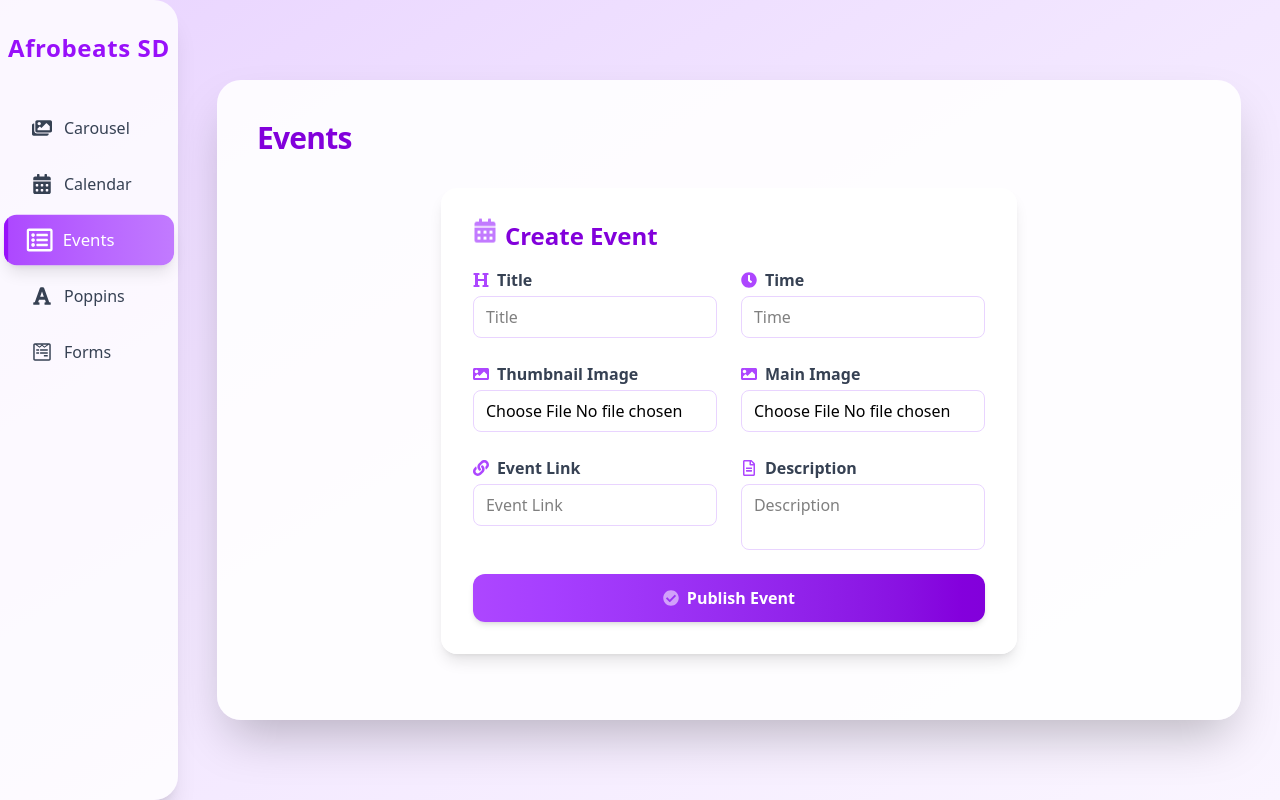
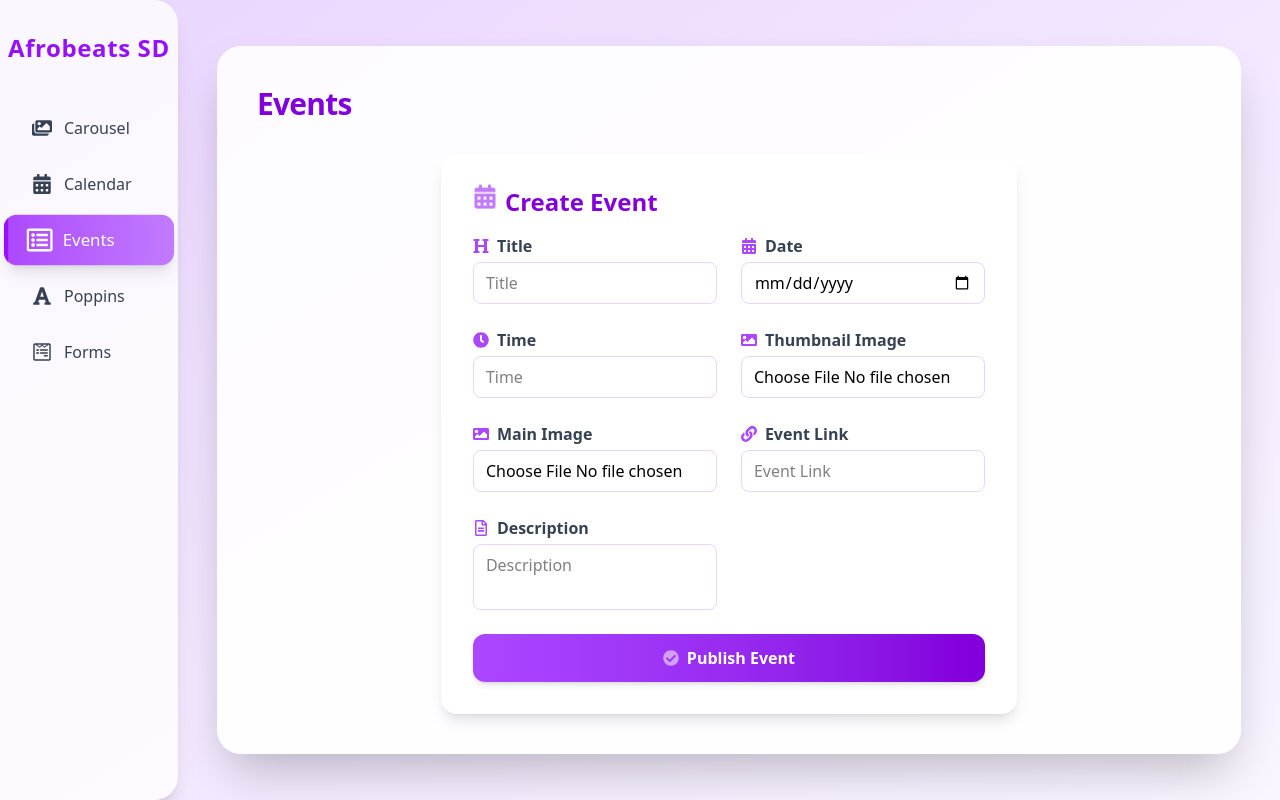
Before and after one commit to lala-tech-nig/afrobeatsandiegodashboard, a Next.js app: page / in a window 1280 px wide. Both pictures are taken after a click on the button "Events". Built offline with nearby package versions, Linux system fonts and the light colour scheme.

Commit message:
new code for event section

```diff
--- a/components/Events.jsx
+++ b/components/Events.jsx
@@ -1,4 +1,3 @@
-// components/Events.jsx
 'use client'
 
 import { useState } from 'react'
@@ -7,6 +6,7 @@ import { FaCalendarAlt, FaClock, FaImage, FaLink, FaRegFileAlt, FaHeading, FaChe
 
 const fields = [
   { key: 'title', label: 'Title', icon: <FaHeading /> },
+  { key: 'date', label: 'Date', icon: <FaCalendarAlt />, type: 'date' },
   { key: 'time', label: 'Time', icon: <FaClock /> },
   { key: 'thumbnail', label: 'Thumbnail Image', icon: <FaImage />, type: 'file' },
   { key: 'image', label: 'Main Image', icon: <FaImage />, type: 'file' },
@@ -17,6 +17,7 @@ const fields = [
 export default function Events() {
   const [form, setForm] = useState({
     title: '',
+    date: '',
     time: '',
     thumbnail: null,
     image: null,
@@ -64,6 +65,7 @@ export default function Events() {
 
         setForm({
           title: '',
+          date: '',
           time: '',
           thumbnail: null,
           image: null,
@@ -114,7 +116,7 @@ export default function Events() {
               />
             ) : (
               <input
-                type="text"
+                type={type || 'text'}
                 name={key}
                 value={form[key]}
                 onChange={handleChange}
@@ -134,7 +136,9 @@ export default function Events() {
         {loading ? (
           <span className="animate-spin h-5 w-5 border-2 border-white border-t-transparent rounded-full"></span>
         ) : (
-          <><FaCheckCircle className="animate-pulse" /> Publish Event</>
+          <>
+            <FaCheckCircle className="animate-pulse" /> Publish Event
+          </>
         )}
       </button>
       {submitted && (
@@ -145,17 +149,3 @@ export default function Events() {
     </form>
   )
 }
-
-// Add these to your tailwind.config.js for animation support:
-// theme: {
-//   extend: {
-//     keyframes: {
-//       'fade-in': { '0%': { opacity: 0 }, '100%': { opacity: 1 } },
-//       'fade-in-down': { '0%': { opacity: 0, transform: 'translateY(-20px)' }, '100%': { opacity: 1, transform: 'translateY(0)' } },
-//     },
-//     animation: {
-//       'fade-in': 'fade-in 0.7s ease',
-//       'fade-in-down': 'fade-in-down 0.7s ease',
-//     },
-//   },
-// }
```
